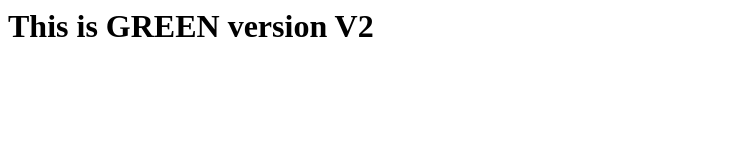
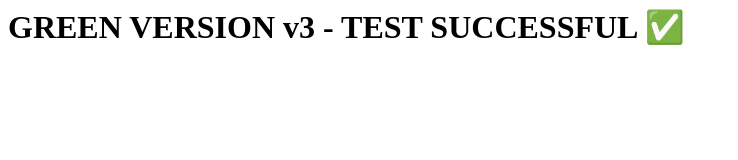
Before and after one commit to Siracgul/blue-green-dep, a plain HTML site: page index.html in a window 1280 px wide. Shown: the whole page, without its empty margins (0-738 px from the left). Drawn offline with Linux system fonts and the light colour scheme.

Commit message:
test: green version v3 for reverse proxy auto-switch

```diff
--- a/index.html
+++ b/index.html
@@ -1 +1 @@
-<h1>This is GREEN version V2</h1>
+<h1>GREEN VERSION v3 - TEST SUCCESSFUL ✅</h1>
```
